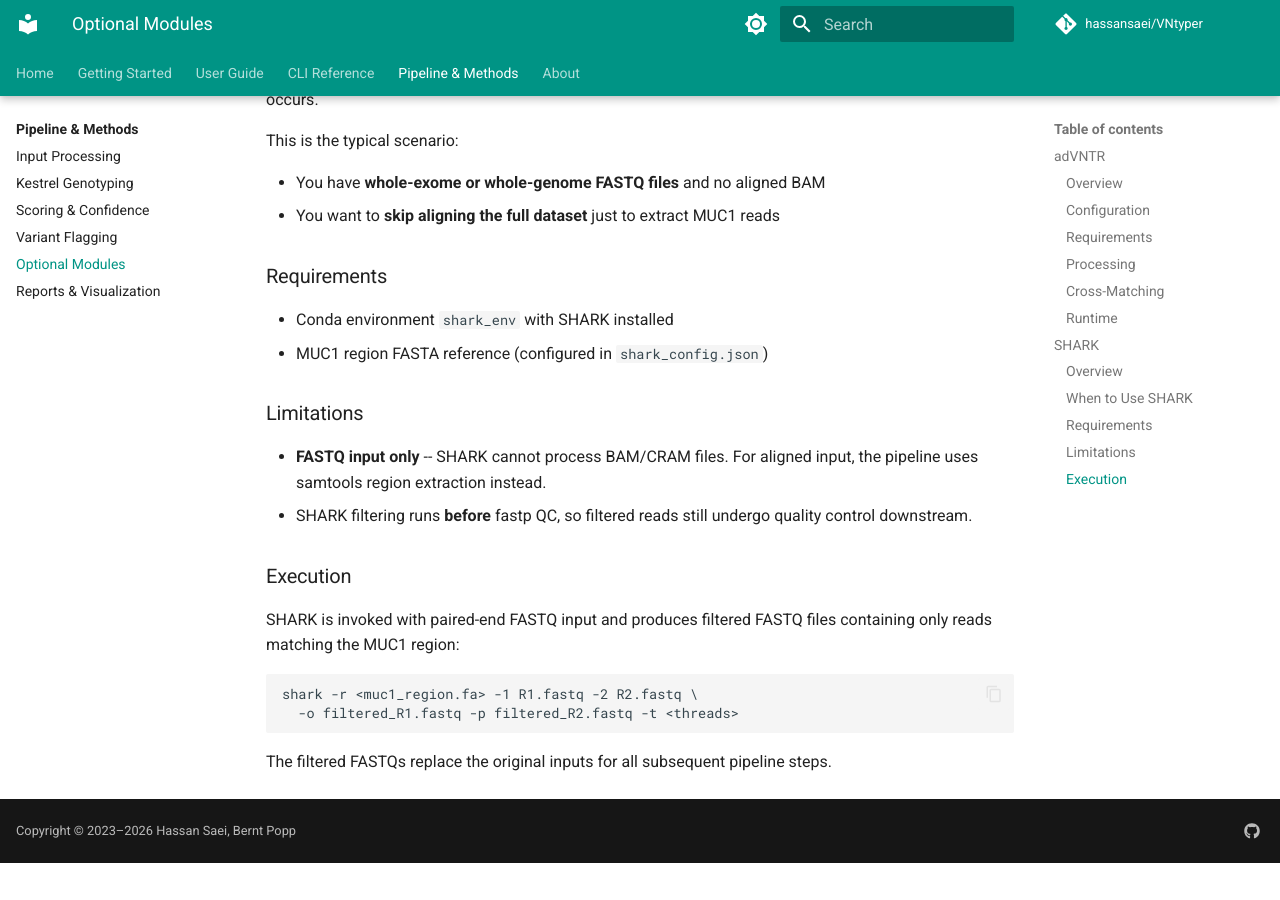
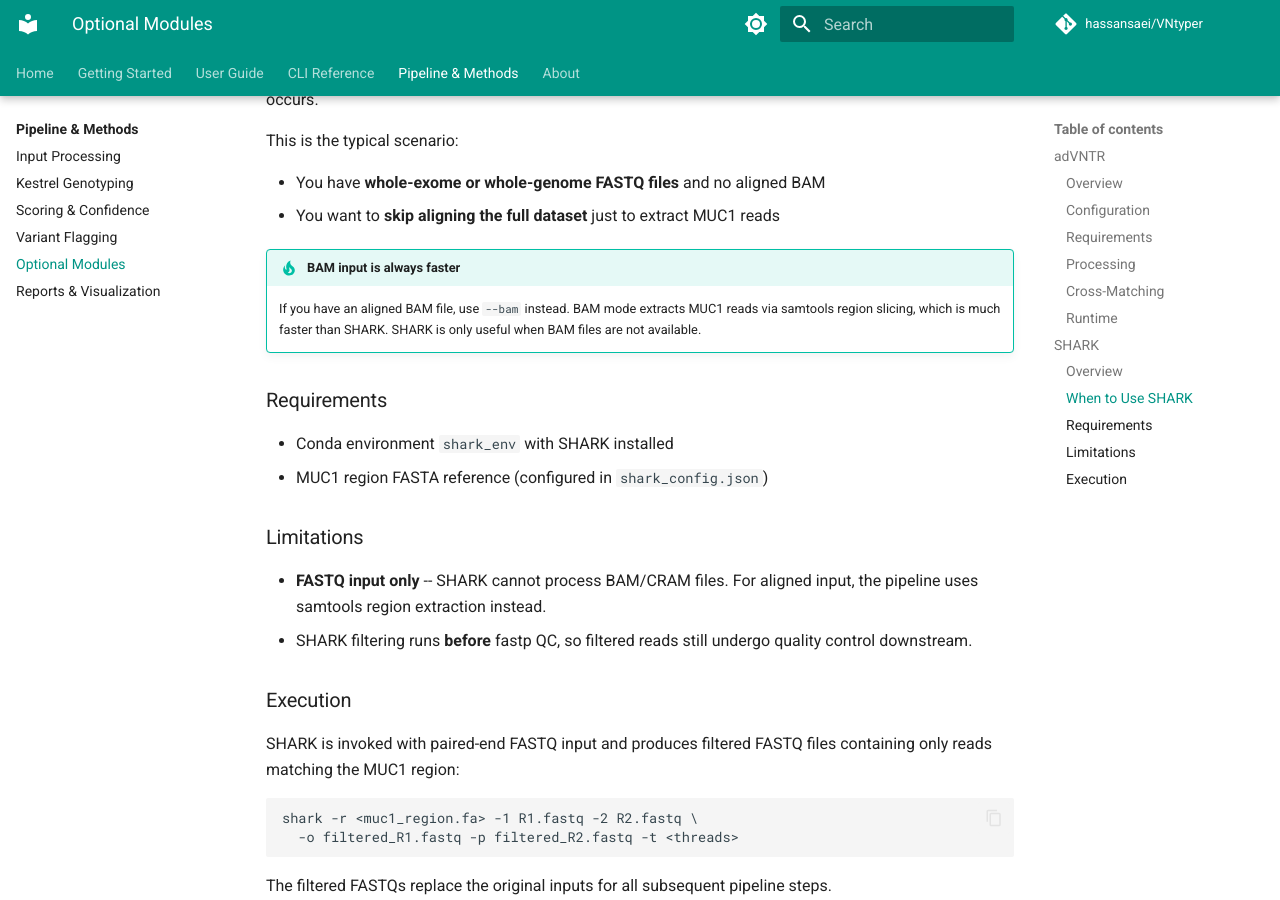
Before and after one commit to hassansaei/VNtyper, an MkDocs documentation site: the page built from docs/pipeline/optional-modules.md, in a window 1280 px wide and 900 px high, scrolled down 2308 px. Built offline with MkDocs 1.6.1 and Material for MkDocs 9.7.7, drawn with Linux system fonts in a browser that asks for light colours; comment, search, counter and statistics services are not loaded; before the commit the page ends 3171 px from its top, so only the background shows below that.

Commit message:
docs: clarify SHARK is slower than BAM mode

```diff
--- a/docs/pipeline/optional-modules.md
+++ b/docs/pipeline/optional-modules.md
@@ -67,6 +67,9 @@ This is the typical scenario:
 - You have **whole-exome or whole-genome FASTQ files** and no aligned BAM
 - You want to **skip aligning the full dataset** just to extract MUC1 reads
 
+!!! tip "BAM input is always faster"
+    If you have an aligned BAM file, use `--bam` instead. BAM mode extracts MUC1 reads via samtools region slicing, which is much faster than SHARK. SHARK is only useful when BAM files are not available.
+
 ### Requirements
 
 - Conda environment `shark_env` with SHARK installed
```
